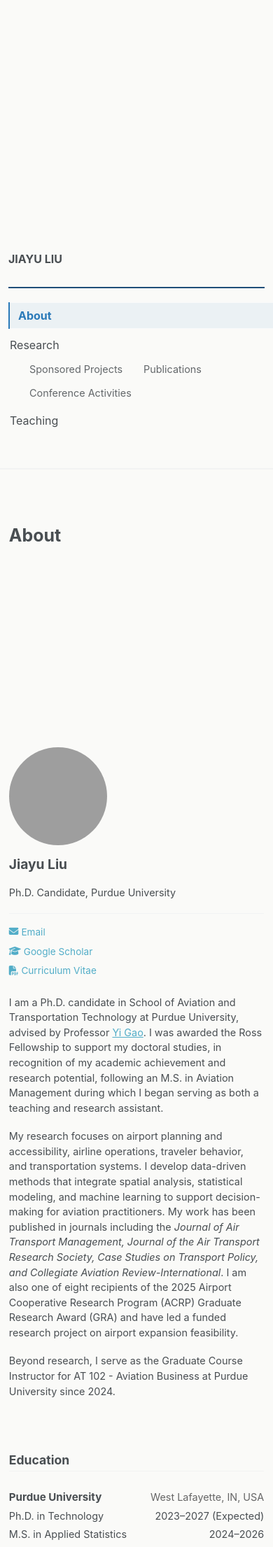
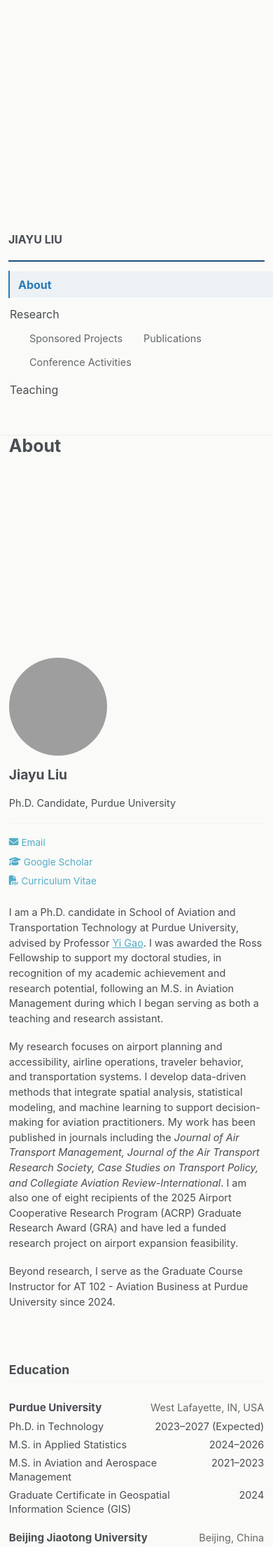
Before and after one commit to liu3309/liu3309.github.io, a Jekyll site: the page built from index.md, in a window 390 px wide. Shown: the top 2211 px of the page at 70% size. Built offline with Jekyll 4.4.1, drawn with Linux system fonts in a browser that asks for light colours; a script that is not in the unit is left out.

Commit message:
Refactor top spacing for responsive design

```diff
--- a/assets/css/main.scss
+++ b/assets/css/main.scss
@@ -538,13 +538,48 @@
 
 
 
-/* Force more space above all page content */
+// /* Force more space above all page content */
+// body .initial-content {
+//   padding-top: 5rem !important;
+// }
+
+// body #main {
+//   margin-top: 5rem !important;
+// }
+
+
+
+/* ==========================================================================
+   TOP SPACING DEPENDS ON LAYOUT
+   ========================================================================== */
+
+/* Desktop: keep spacing because sidebar is fixed on the left */
+@media screen and (min-width: 1200px) {
+
   body .initial-content {
     padding-top: 5rem !important;
   }
 
   body #main {
     margin-top: 5rem !important;
+  }
+}
+
+/* Laptop/tablet/mobile after navigation moves to the top */
+@media screen and (max-width: 1199px) {
+
+  body .initial-content {
+    padding-top: 0 !important;
+  }
+
+  body #main {
+    margin-top: 0 !important;
+  }
+
+  .masthead__inner-wrap {
+    padding-top: 0.75rem !important;
+    padding-bottom: 0.75rem !important;
+  }
 }
 
 
@@ -1724,3 +1759,38 @@ html {
     width: 110%;
   }
 }
+
+
+
+/* ==========================================================================
+   REMOVE LARGE TOP GAP ON TABLET AND MOBILE
+   ========================================================================== */
+
+@media screen and (max-width: 1199px) {
+
+  /* Remove the desktop-sized blank space above page content */
+  body .initial-content {
+    padding-top: 1rem !important;
+  }
+
+  body #main {
+    margin-top: 0 !important;
+  }
+
+  /* Reduce blank space around the top navigation */
+  .masthead__inner-wrap {
+    padding-top: 0.75rem !important;
+    padding-bottom: 0.75rem !important;
+  }
+
+  /* Reduce space below the site title */
+  .left-nav__item--title {
+    margin-bottom: 0 !important;
+  }
+
+  /* Reduce space around the line below JIAYU LIU */
+  .left-nav__divider {
+    margin-top: 0.4rem !important;
+    margin-bottom: 0.6rem !important;
+  }
+}
```
Lines whose indentation alone changed are shown as unchanged.
